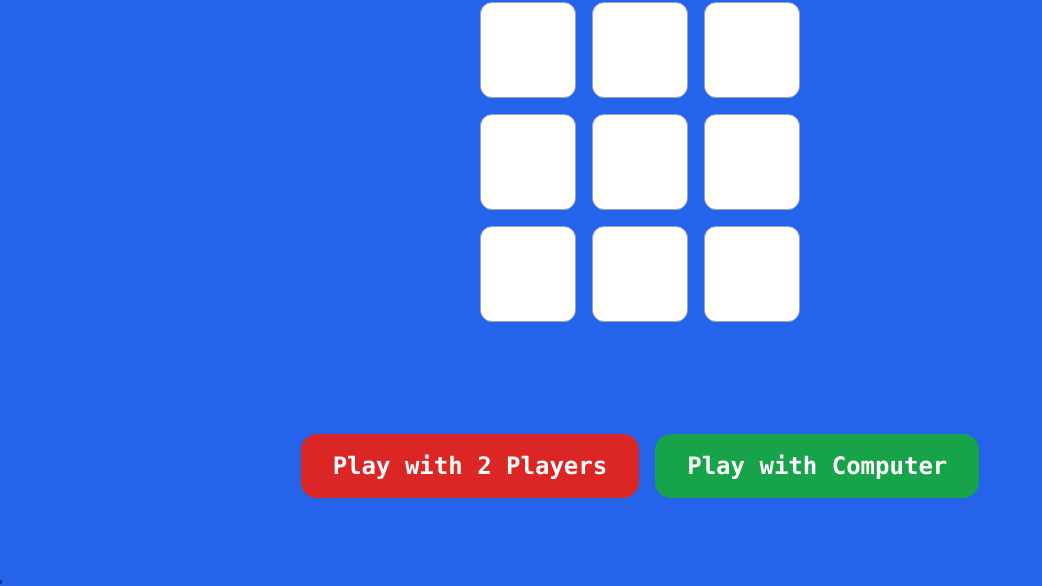
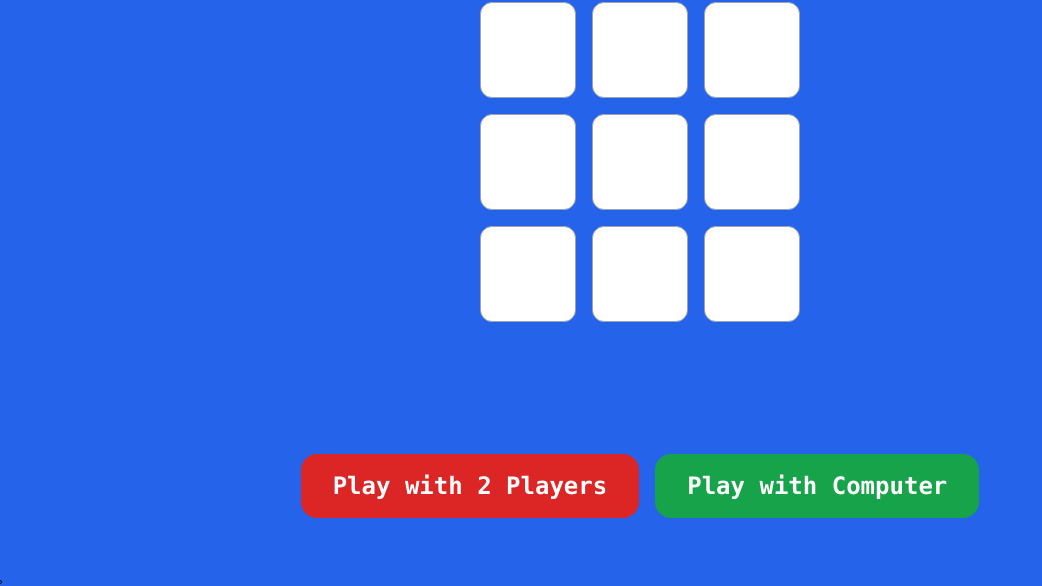
Before and after one commit to parthasdey2304/tic-tac-toe, a plain HTML site: page index.html in a window 1280 px wide. Shown: the part 238-824 px from the top of the page, without its empty margins (0-1042 px from the left). Drawn offline with nearby package versions, Linux system fonts and the light colour scheme.

Commit message:
initial commit

```diff
--- a/index.html
+++ b/index.html
@@ -24,7 +24,7 @@
     </div>
   </div>
 
-  <div class="flex w-full justify-center items-center mt-4 absolute bottom-10 p-4">
+  <div class="flex w-full justify-center items-center mt-4 absolute bottom-5 p-4">
     <button onclick="chooseGameMode('2-players')" class="bg-red-600 text-white px-8 py-4 rounded-2xl m-2 text-2xl font-bold font-mono">Play with 2 Players</button>
     <button onclick="chooseGameMode('computer')" class="bg-green-600 text-white px-8 py-4 rounded-2xl m-2 text-2xl font-bold font-mono">Play with Computer</button>
   </div>
```
